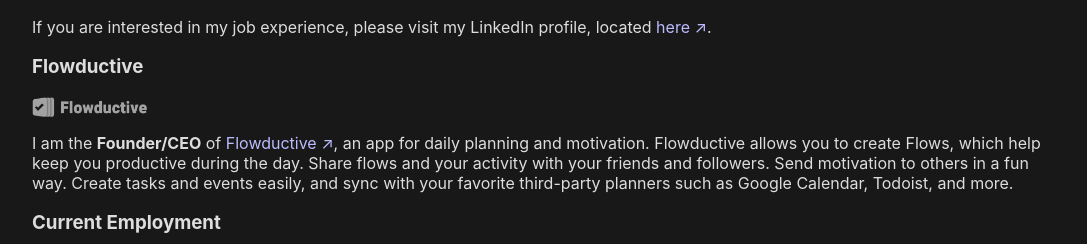
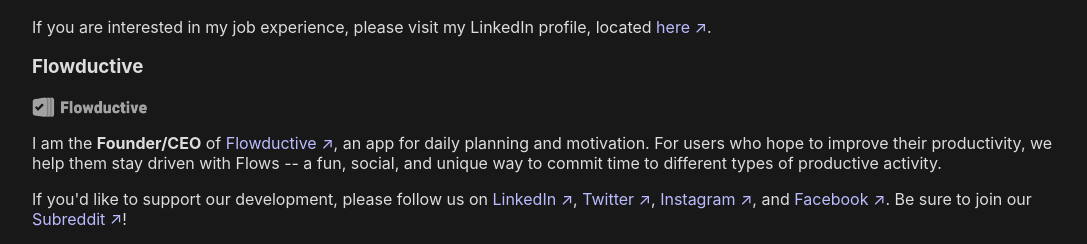
Before and after one commit to benlmyers/benlmyers.github.io, a plain HTML site: page index.html in a window 1280 px wide. Shown: the part 1061-1305 px from the top of the page, without its empty margins (96-1183 px from the left). Drawn offline with Linux system fonts and the light colour scheme; no server answers.

Commit message:
😺 Update Flowductive information

```diff
--- a/index.html
+++ b/index.html
@@ -104,7 +104,7 @@
             located <a href="https://www.linkedin.com/in/ben-myers-b617941a6/" target="_blank">here ↗</a>.</p>
           </p>
           <h3>Flowductive</h3>
-          <a href="#" class="image-button" target="_blank">
+          <a href="https://www.flowductive.com" class="image-button" target="_blank">
             <img
               src="flowductive.png"
               style="opacity: 0.6"
@@ -113,9 +113,16 @@
           </a>
           <p>
             I am the <b>Founder/CEO</b> of <a href="https://www.flowductive.com" target="_blank">Flowductive ↗</a>, an app for daily planning and motivation.
-            Flowductive allows you to create Flows, which help keep you productive during the day. Share flows and your activity with your friends
-            and followers. Send motivation to others in a fun way. Create tasks and events easily, and sync with your favorite third-party
-            planners such as Google Calendar, Todoist, and more.
+            For users who hope to improve their productivity, we help them stay driven with Flows -- a fun, social, and unique way to commit
+            time to different types of productive activity.
+          </p>
+          <p>
+            If you'd like to support our development, please follow us on
+            <a href="https://www.linkedin.com/company/flowductive" target="_blank">LinkedIn ↗</a>,
+            <a href="https://twitter.com/flowductive_app" target="_blank">Twitter ↗</a>,
+            <a href="https://www.instagram.com/flowductive.app/" target="_blank">Instagram ↗</a>,
+            and <a href="https://www.facebook.com/flowductive" target="_blank">Facebook ↗</a>.
+            Be sure to join our <a href="https://www.reddit.com/r/Flowductive/" target="_blank">Subreddit ↗</a>!
           </p>
           <h3>Current Employment</h3>
           <a href="https://www.yatco.com" class="image-button" target="_blank">
```
